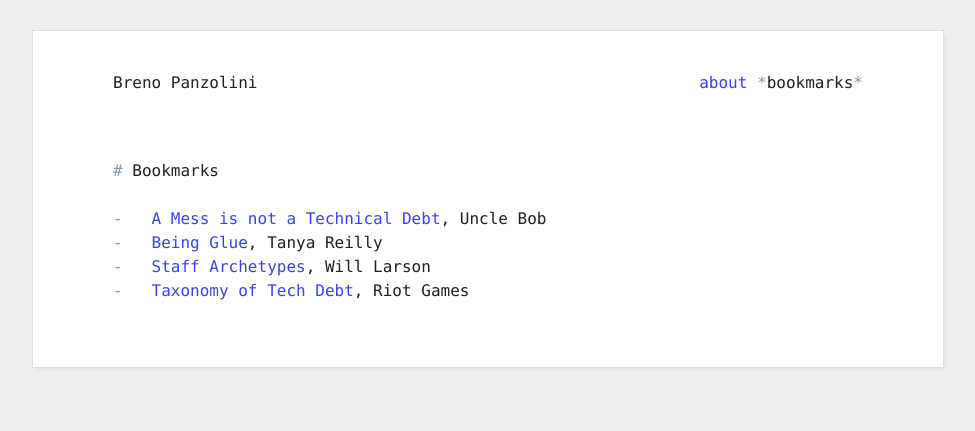
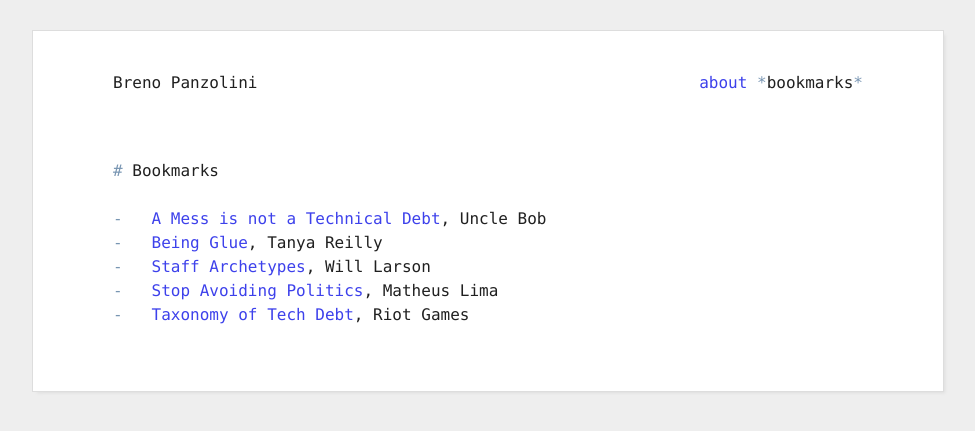
Before and after one commit to brenopanzolini/personal-page, a Jekyll site: the page built from bookmarks.html, in a window 1280 px wide. Shown: the top 431 px of the page, without its empty margins (152-1127 px from the left). Built offline with Jekyll 4.4.1, drawn with Linux system fonts in a browser that asks for light colours.

Commit message:
Add new bookmark for 'Stop Avoiding Politics'

```diff
--- a/_data/bookmarks.yml
+++ b/_data/bookmarks.yml
@@ -10,6 +10,10 @@
   author: Will Larson
   url: https://staffeng.com/guides/staff-archetypes/
 
+- name: Stop Avoiding Politics
+  author: Matheus Lima
+  url: https://terriblesoftware.org/2025/10/01/stop-avoiding-politics/
+
 - name: Taxonomy of Tech Debt
   author: Riot Games
   url: https://technology.riotgames.com/news/taxonomy-tech-debt
```
